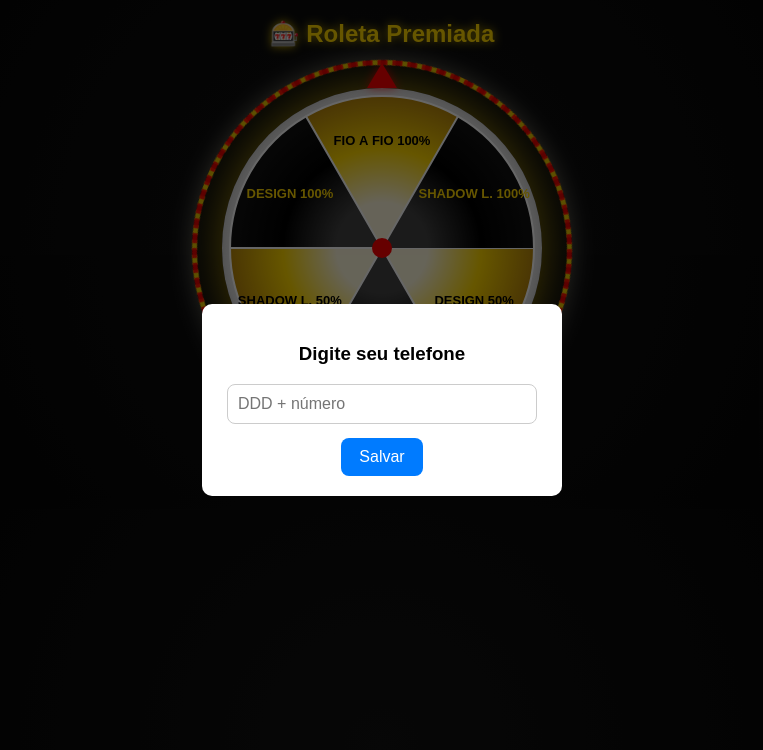
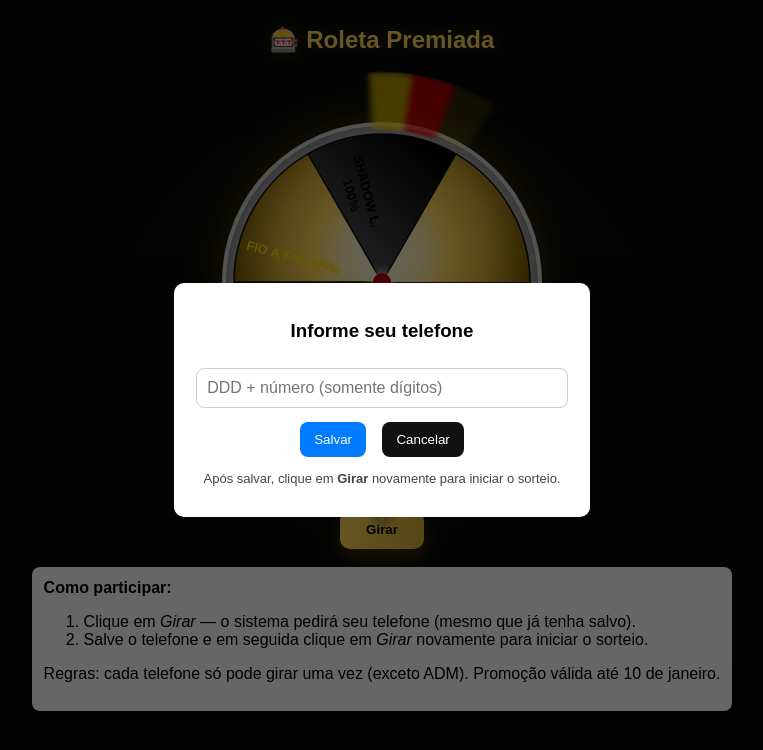
Before and after one commit to DAnbezsan/roleta-6, a plain HTML site: page index.html in a window 1280 px wide. Both pictures are taken after a click on the button "Girar". Shown: the whole page, without its empty margins (258-1021 px from the left). Drawn offline with Linux system fonts and the light colour scheme.

Commit message:
Update index.html

```diff
--- a/index.html
+++ b/index.html
@@ -1,173 +1,133 @@
 <!DOCTYPE html>
 <html lang="pt-BR">
 <head>
-<meta charset="UTF-8">
+<meta charset="utf-8" />
 <title>Roleta Premiada</title>
-<meta name="viewport" content="width=device-width, initial-scale=1.0">
+<meta name="viewport" content="width=device-width,initial-scale=1" />
 <script src="https://cdnjs.cloudflare.com/ajax/libs/qrcodejs/1.0.0/qrcode.min.js"></script>
 <style>
-  body {
-    font-family: Arial, sans-serif;
-    background: radial-gradient(circle at center, #111 0%, #000 100%);
-    margin: 0;
-    padding: 0;
-    display: flex;
-    flex-direction: column;
-    align-items: center;
+  :root{
+    --gold1:#FFF9E6; --gold2:#FFD95A; --gold3:#D4AF37; --gold4:#7a5e00;
+    --black1:#222; --black2:#000;
   }
-  h2 {
-    margin-top: 20px;
-    color: #FFD700;
-    text-shadow: 0 0 10px rgba(255, 215, 0, 0.8);
+  body{
+    font-family: Arial, Helvetica, sans-serif;
+    background: radial-gradient(circle at center, #0b0b0b 0%, #030303 100%);
+    margin:0; padding:20px; display:flex; flex-direction:column; align-items:center; color:#fff;
   }
-  .wheel-container {
-    position: relative;
-    display: inline-block;
-    margin-top: 20px;
-    animation: pulse 2s infinite ease-in-out;
-  }
-  @keyframes pulse {
-    0%, 100% { filter: brightness(1); }
-    50% { filter: brightness(1.4); }
-  }
-  canvas {
+  h2{ margin:6px 0 18px; color:var(--gold2); text-shadow:0 0 12px rgba(255,215,0,0.2); }
+  .wheel-wrap{ position: relative; width:380px; height:420px; display:flex; align-items:center; justify-content:center; }
+  canvas{ border-radius:50%; display:block; width:320px; height:320px;
     background: radial-gradient(circle, #fff 0%, #f1f1f1 100%);
-    border-radius: 50%;
-    box-shadow: 0 0 40px rgba(255, 215, 0, 0.6), inset 0 0 25px rgba(0,0,0,0.3);
-  }
-  /* luzes piscantes */
-  .casino-lights {
-    position: absolute;
-    top: 50%;
-    left: 50%;
-    transform: translate(-50%, -50%);
-    width: 380px;
-    height: 380px;
-    border-radius: 50%;
-    box-shadow: 0 0 25px rgba(255, 255, 255, 0.3);
-    pointer-events: none;
-  }
-  .casino-lights::before, .casino-lights::after {
-    content: "";
-    position: absolute;
-    inset: 0;
-    border-radius: 50%;
-    border: 5px dashed rgba(255, 215, 0, 0.9);
-    animation: spinLights 6s linear infinite;
-  }
-  .casino-lights::after {
-    border-color: rgba(255, 0, 0, 0.9);
-    animation-direction: reverse;
-  }
-  @keyframes spinLights {
-    from { transform: rotate(0deg); }
-    to { transform: rotate(360deg); }
+    box-shadow: 0 0 40px rgba(255,215,0,0.22), inset 0 0 25px rgba(0,0,0,0.35);
   }
 
-  /* seta no topo apontando para baixo */
+  /* casino lights ring */
+  .casino-lights{ position:absolute; width:420px; height:420px; border-radius:50%; pointer-events:none; top:50%; left:50%; transform:translate(-50%,-50%); z-index:1; }
+  .casino-lights::before, .casino-lights::after{
+    content:""; position:absolute; inset:0; border-radius:50%;
+    background: conic-gradient(from 0deg, rgba(255,215,0,0.95) 0 12deg, rgba(255,0,0,0.95) 12deg 24deg, rgba(255,215,0,0.2) 24deg 36deg, transparent 36deg 60deg);
+    mask: radial-gradient(closest-side, transparent 0 72%, black 73%);
+    animation: spin 5s linear infinite;
+    filter: blur(1px);
+  }
+  .casino-lights::after{ animation-duration:8s; opacity:0.7; transform-origin:center; filter: blur(3px) saturate(1.2); }
+  @keyframes spin{ from{ transform:rotate(0deg);} to{ transform:rotate(360deg);} }
+
+  /* golden arrow (placed below wheel, pointing up) */
   .arrow {
-    position: absolute;
-    top: -25px;
-    left: 50%;
-    transform: translateX(-50%) rotate(180deg);
-    width: 0;
-    height: 0;
-    border-left: 15px solid transparent;
-    border-right: 15px solid transparent;
-    border-top: 25px solid red;
-    filter: drop-shadow(0 0 5px rgba(255,0,0,0.7));
+    position:absolute;
+    bottom:-30px; /* below canvas */
+    left:50%;
+    transform:translateX(-50%);
+    width:0; height:0;
+    border-left:18px solid transparent;
+    border-right:18px solid transparent;
+    border-top:30px solid var(--gold3); /* triangle pointing up */
+    filter: drop-shadow(0 6px 6px rgba(0,0,0,0.45));
+    z-index:5;
   }
 
-  #spinBtn {
-    margin: 20px;
-    padding: 12px 24px;
-    font-size: 18px;
-    border: none;
-    border-radius: 8px;
-    background: linear-gradient(90deg, #FFD700, #FF8C00);
-    color: #000;
-    cursor: pointer;
-    font-weight: bold;
-    text-shadow: 0 0 3px #fff;
-    box-shadow: 0 0 15px rgba(255,215,0,0.6);
+  #spinBtn{
+    margin-top:18px;padding:12px 26px;border-radius:10px;border:none;font-weight:700;
+    background:linear-gradient(90deg,var(--gold2),var(--gold3)); color:#000; cursor:pointer; box-shadow:0 8px 20px rgba(255,215,0,0.22);
   }
-  #spinBtn:hover { filter: brightness(1.2); }
-  #spinBtn:disabled { background: #888; cursor: not-allowed; }
+  #spinBtn:disabled{background:#666;color:#ddd;cursor:not-allowed}
 
-  .modal {
-    display: none;
-    position: fixed;
-    top: 0; left: 0;
-    width: 100%; height: 100%;
-    background: rgba(0,0,0,0.6);
-    align-items: center;
-    justify-content: center;
-  }
-  .modal-content {
-    background: #fff;
-    padding: 20px;
-    border-radius: 10px;
-    text-align: center;
-    width: 85%;
-    max-width: 320px;
-  }
-  input {
-    padding: 10px;
-    width: 90%;
-    margin-bottom: 10px;
-    border: 1px solid #ccc;
-    border-radius: 8px;
-    font-size: 16px;
-  }
-  button {
-    padding: 10px 18px;
-    border: none;
-    border-radius: 8px;
-    background: #007bff;
-    color: #fff;
-    font-size: 16px;
-    cursor: pointer;
-    margin-top: 4px;
-  }
-  .close-btn { margin-top: 12px; background: #000; color: #fff; }
+  .modal{ display:none; position:fixed; inset:0; background:rgba(0,0,0,0.6); align-items:center; justify-content:center; z-index:60; }
+  .modal-content{ background:#fff;color:#000;padding:18px;border-radius:10px;width:92%;max-width:380px; text-align:center; }
+  input{ padding:10px;width:92%;margin:8px 0;border-radius:8px;border:1px solid #ccc;font-size:16px; }
+  .btn{ padding:10px 14px;border-radius:8px;border:none;background:#007bff;color:#fff;cursor:pointer;margin:6px; }
+  .close-btn{ background:#111;color:#fff; }
+  #whatsappBtn{ background:linear-gradient(90deg,#25D366,#128C7E); color:#fff; border:none;padding:10px 12px;border-radius:8px; cursor:pointer; margin-top:8px; font-weight:700; }
+
+  #qrcode{ margin:10px auto; width:120px; height:120px; }
+
+  .info{ max-width:760px; margin-top:18px; background:#fff;color:#000;padding:12px;border-radius:8px; box-shadow:0 8px 18px rgba(0,0,0,0.08); text-align:left; }
 </style>
 </head>
 <body>
 <h2>🎰 Roleta Premiada</h2>
 
-<div class="wheel-container">
-  <canvas id="wheel" width="320" height="320"></canvas>
-  <div class="arrow"></div>
-  <div class="casino-lights"></div>
+<div class="wheel-wrap" aria-hidden="false">
+  <canvas id="wheel" width="320" height="320" aria-label="Roleta"></canvas>
+  <div class="arrow" aria-hidden="true"></div>
+  <div class="casino-lights" aria-hidden="true"></div>
 </div>
 
 <button id="spinBtn">Girar</button>
 
-<div id="phoneModal" class="modal">
+<!-- phone modal -->
+<div id="phoneModal" class="modal" aria-hidden="true">
   <div class="modal-content">
-    <h3>Digite seu telefone</h3>
-    <input id="phoneInput" placeholder="DDD + número" maxlength="13" />
-    <button id="savePhoneBtn">Salvar</button>
+    <h3>Informe seu telefone</h3>
+    <input id="phoneInput" placeholder="DDD + número (somente dígitos)" maxlength="13" />
+    <div>
+      <button id="savePhoneBtn" class="btn">Salvar</button>
+      <button id="cancelPhoneBtn" class="btn close-btn">Cancelar</button>
+    </div>
+    <p style="font-size:13px;color:#444;margin-top:8px;">Após salvar, clique em <strong>Girar</strong> novamente para iniciar o sorteio.</p>
   </div>
 </div>
 
-<div id="resultModal" class="modal">
+<!-- result modal -->
+<div id="resultModal" class="modal" aria-hidden="true">
   <div class="modal-content">
-    <h2 id="resultTitle" style="margin:6px 0;font-size:20px;color:#000"></h2>
-    <div id="qrcode" style="margin:10px auto;width:120px;height:120px;"></div>
-    <button id="whatsappBtn">📲 Enviar via WhatsApp</button>
-    <button class="close-btn" id="closeRes">Fechar</button>
+    <h2 id="resultTitle" style="margin:6px 0;font-size:20px;"></h2>
+    <div id="qrcode"></div>
+    <div>
+      <button id="whatsappBtn">📲 Enviar via WhatsApp</button>
+    </div>
+    <div>
+      <button id="closeRes" class="btn close-btn">Fechar</button>
+    </div>
   </div>
 </div>
 
+<div class="info">
+  <strong>Como participar:</strong>
+  <ol>
+    <li>Clique em <em>Girar</em> — o sistema pedirá seu telefone (mesmo que já tenha salvo).</li>
+    <li>Salve o telefone e em seguida clique em <em>Girar</em> novamente para iniciar o sorteio.</li>
+  </ol>
+  <p>Regras: cada telefone só pode girar uma vez (exceto ADM). Promoção válida até 10 de janeiro.</p>
+</div>
+
 <script>
+/* ---------- CONFIG ---------- */
+const GOOGLE_SCRIPT_URL = "https://script.google.com/macros/s/AKfycbxIjpHdsFx0TyHRs8YDe7fZlJ0l88SPQRklLu2QTMquIeHvvMuIr01ZRY-8GQi7yzXx/exec";
+const OWNER_WHATSAPP = "SEU_NUMERO_AQUI";             // substituir por exemplo: 5577981633924
+const ADMIN_PHONE = "SEU_NUMERO_ADMIN_AQUI";          // substituir por exemplo: 77998652620
+const ADMIN_TAG = "ADM";
+
+/* ---------- PRIZES ---------- */
 const prizes = [
-  {label:'DESIGN 50%', color:'#D4AF37'},
-  {label:'FIO A FIO 50%', color:'#000000'},
-  {label:'SHADOW L. 50%', color:'#D4AF37'},
-  {label:'DESIGN 100%', color:'#000000'},
-  {label:'FIO A FIO 100%', color:'#D4AF37'},
-  {label:'SHADOW L. 100%', color:'#000000'}
+  { label: "DESIGN 50%" },
+  { label: "FIO A FIO 50%" },
+  { label: "SHADOW L. 50%" },
+  { label: "DESIGN 100%" },
+  { label: "FIO A FIO 100%" },
+  { label: "SHADOW L. 100%" }
 ];
 
 const prizesSequence = [
@@ -193,147 +153,193 @@ const prizesSequence = [
   'FIO A FIO 100%'
 ];
 
-const canvas = document.getElementById('wheel');
-const ctx = canvas.getContext('2d');
-const cx = canvas.width / 2;
-const cy = canvas.height / 2;
-const r = Math.min(cx, cy) - 8;
+/* ---------- CANVAS DRAW (gold metallic + centered text) ---------- */
+const canvas = document.getElementById("wheel");
+const ctx = canvas.getContext("2d");
+const cx = canvas.width / 2, cy = canvas.height / 2;
+const r = Math.min(cx, cy) - 12;
 
-function drawWheel(rotation = 0) {
-  const arc = (2 * Math.PI) / prizes.length;
-  ctx.clearRect(0, 0, canvas.width, canvas.height);
+function goldGrad(s,e){
+  const g = ctx.createRadialGradient(0, -r*0.2, r*0.02, 0, -r*0.2, r);
+  g.addColorStop(0, "#FFF9E6");
+  g.addColorStop(0.25, "#FFEFB3");
+  g.addColorStop(0.45, "#FFD95A");
+  g.addColorStop(0.7, "#D4AF37");
+  g.addColorStop(1, "#7a5e00");
+  return g;
+}
+function blackGrad(s,e){
+  const g = ctx.createLinearGradient(Math.cos(s)*r*0.2, Math.sin(s)*r*0.2, Math.cos(e)*r*0.9, Math.sin(e)*r*0.9);
+  g.addColorStop(0, "#4a4a4a");
+  g.addColorStop(0.5, "#222222");
+  g.addColorStop(1, "#000000");
+  return g;
+}
+function drawWrappedText(context, text, x, y, maxWidth){
+  if(context.measureText(text).width <= maxWidth){ context.fillText(text,x,y); return; }
+  const parts = text.split(' '); let line='', lines=[];
+  for(let n=0;n<parts.length;n++){
+    const testLine = line ? (line + ' ' + parts[n]) : parts[n];
+    if(context.measureText(testLine).width > maxWidth && line){ lines.push(line); line = parts[n]; }
+    else line = testLine;
+  }
+  if(line) lines.push(line);
+  const offset = (lines.length - 1) * -8;
+  for(let i=0;i<lines.length;i++) context.fillText(lines[i], x, y + offset + i*16);
+}
+
+function drawWheel(rotation=0){
+  const c = prizes.length, a = 2*Math.PI/c;
+  ctx.clearRect(0,0,canvas.width,canvas.height);
   ctx.save();
-  ctx.translate(cx, cy);
+  ctx.translate(cx,cy);
   ctx.rotate(rotation);
 
-  for (let i = 0; i < prizes.length; i++) {
-    const start = i * arc;
-    const end = start + arc;
+  // rim shine
+  ctx.beginPath();
+  ctx.arc(0,0,r+8,0,2*Math.PI);
+  const rim = ctx.createRadialGradient(0,0,r*0.5,0,0,r+8);
+  rim.addColorStop(0,'rgba(255,255,255,0.12)');
+  rim.addColorStop(1,'rgba(0,0,0,0.35)');
+  ctx.fillStyle = rim; ctx.fill();
 
-    const gradient = ctx.createRadialGradient(0, 0, r*0.3, 0, 0, r);
-    if (prizes[i].color === '#D4AF37') {
-      gradient.addColorStop(0, '#FFF8DC');
-      gradient.addColorStop(0.5, '#FFD700');
-      gradient.addColorStop(1, '#B8860B');
-    } else {
-      gradient.addColorStop(0, '#444');
-      gradient.addColorStop(0.5, '#000');
-      gradient.addColorStop(1, '#111');
-    }
+  for(let i=0;i<c;i++){
+    const s = i*a, e = s+a;
+    ctx.beginPath(); ctx.moveTo(0,0); ctx.arc(0,0,r,s,e);
+    const isGold = (i % 2 === 1);
+    ctx.fillStyle = isGold ? goldGrad(s,e) : blackGrad(s,e);
+    ctx.fill();
+    ctx.strokeStyle = '#0d0d0d'; ctx.lineWidth = 1.6; ctx.stroke();
 
-    ctx.beginPath();
-    ctx.moveTo(0, 0);
-    ctx.arc(0, 0, r, start, end);
-    ctx.fillStyle = gradient;
-    ctx.fill();
-    ctx.lineWidth = 2;
-    ctx.strokeStyle = "#fff";
-    ctx.stroke();
-
+    // text: center along arc
     ctx.save();
-    ctx.rotate(start + arc / 2);
-    ctx.translate(r * 0.7, 0);
-    ctx.rotate(-rotation - start - arc / 2);
-    ctx.fillStyle = prizes[i].color === '#D4AF37' ? '#000' : '#FFD700';
+    const mid = s + a/2;
+    ctx.rotate(mid + Math.PI / prizes.length / 2); // slight compensation
+    ctx.translate(0, -r*0.62);
+    ctx.rotate(Math.PI/2);
     ctx.font = "bold 13px Arial";
     ctx.textAlign = "center";
     ctx.textBaseline = "middle";
-    ctx.fillText(prizes[i].label, 0, 0);
+    ctx.fillStyle = isGold ? '#000' : '#FFD700';
+    drawWrappedText(ctx, prizes[i].label, 0, 0, 110);
     ctx.restore();
   }
 
-  ctx.beginPath();
-  ctx.fillStyle = "red";
-  ctx.arc(0, 0, 10, 0, 2 * Math.PI);
-  ctx.fill();
+  // center hub
+  ctx.beginPath(); ctx.arc(0,0,r*0.12,0,2*Math.PI);
+  const hub = ctx.createRadialGradient(0,0,2,0,0,r*0.12); hub.addColorStop(0,'#fff'); hub.addColorStop(0.6,'rgba(255,255,255,0.2)'); hub.addColorStop(1,'rgba(255,255,255,0)');
+  ctx.fillStyle = hub; ctx.fill();
+  ctx.beginPath(); ctx.arc(0,0,9,0,2*Math.PI); ctx.fillStyle='#b80000'; ctx.fill();
+
   ctx.restore();
 }
 drawWheel();
 
+/* ---------- LOGIC ---------- */
 let spinning = false;
-let currentIndex = 0;
-let usedPhones = JSON.parse(localStorage.getItem("usedPhones") || "[]");
+let currentIndex = parseInt(localStorage.getItem('currentIndex')||'0',10);
+let usedPhones = JSON.parse(localStorage.getItem('usedPhones')||'[]');
 let currentPrize = "";
 
-document.getElementById('spinBtn').addEventListener('click', () => {
-  if (spinning) return;
-  const phone = localStorage.getItem('wheelPhone');
-  if (!phone) {
-    document.getElementById('phoneModal').style.display = 'flex';
-    return;
-  }
-  startSpin(phone);
+/* arrow target angle (degrees) - arrow points UP from bottom (north) == 270deg */
+const ARROW_DEG = 270;
+function degToRad(d){ return d * Math.PI / 180; }
+
+document.getElementById('spinBtn').addEventListener('click', ()=>{
+  if(spinning) return;
+  // always request phone first (prefill if already saved)
+  const stored = localStorage.getItem('wheelPhone') || '';
+  document.getElementById('phoneInput').value = stored;
+  document.getElementById('phoneModal').style.display = 'flex';
 });
 
-document.getElementById('savePhoneBtn').addEventListener('click', () => {
-  const v = document.getElementById('phoneInput').value.trim();
-  if (!/^\d{10,13}$/.test(v)) { alert('Digite um telefone válido com DDD'); return; }
-  localStorage.setItem('wheelPhone', v);
+/* Phone modal behavior */
+document.getElementById('cancelPhoneBtn').addEventListener('click', ()=>{
   document.getElementById('phoneModal').style.display = 'none';
 });
+document.getElementById('savePhoneBtn').addEventListener('click', ()=>{
+  const raw = document.getElementById('phoneInput').value.trim().replace(/\D/g,'');
+  if(!/^\d{10,13}$/.test(raw)){ alert('Digite um telefone válido (somente dígitos, 10–13 caracteres)'); return; }
+  localStorage.setItem('wheelPhone', raw);
+  document.getElementById('phoneModal').style.display = 'none';
+  // user must click "Girar" again to actually spin
+});
 
-function startSpin(phone) {
-  if (spinning) return;
-  if (phone !== "77998652620" && usedPhones.includes(phone)) {
-    alert('Este número já participou da promoção.');
-    return;
-  }
+/* When user clicks spin and modal is not open -> start spin */
+document.getElementById('spinBtn').addEventListener('click', ()=>{
+  if(spinning) return;
+  if(document.getElementById('phoneModal').style.display === 'flex') return;
+  const phone = localStorage.getItem('wheelPhone') || '';
+  if(!phone){ alert('Informe seu telefone antes de girar.'); return; }
+  startSpinWithPhone(phone);
+});
+
+function startSpinWithPhone(phone){
+  if(spinning) return;
+  if(phone !== ADMIN_PHONE && usedPhones.includes(phone)){ alert('Este número já participou da promoção.'); return; }
 
   spinning = true;
   const targetIndex = currentIndex % prizesSequence.length;
   const targetLabel = prizesSequence[targetIndex];
-  const prizeIndex = prizes.findIndex(p => p.label === targetLabel);
-  const spins = 5;
-  const totalRotation = spins * 2 * Math.PI + (Math.PI * 1.5) - (prizeIndex * (2 * Math.PI / prizes.length)) - (Math.PI / prizes.length);
+  const prizeIndex = prizes.findIndex(p=>p.label===targetLabel);
+  const spins = 4 + Math.floor(Math.random()*3);
+  const degreesPerSector = 360 / prizes.length;
+  const sectorMid = prizeIndex * degreesPerSector + degreesPerSector/2;
+  const offset = (Math.random()*6) - 3; // small random jitter
+  const finalDegrees = spins*360 + (ARROW_DEG - sectorMid) + offset;
   const start = performance.now();
-  const duration = 4000;
+  const duration = 4200 + Math.random()*800;
 
-  function animate(time) {
-    const t = Math.min(1, (time - start) / duration);
-    const ease = 1 - Math.pow(1 - t, 3);
-    drawWheel(totalRotation * ease);
-    if (t < 1) requestAnimationFrame(animate);
-    else {
+  function animate(now){
+    const t = Math.min(1,(now-start)/duration);
+    const ease = 1 - Math.pow(1-t,3);
+    const curDeg = finalDegrees * ease;
+    drawWheel(degToRad(curDeg));
+    if(t < 1) requestAnimationFrame(animate); else {
       spinning = false;
       currentIndex++;
       currentPrize = targetLabel;
-      if (phone !== "77998652620") {
+      if(phone !== ADMIN_PHONE){
         usedPhones.push(phone);
-        localStorage.setItem("usedPhones", JSON.stringify(usedPhones));
+        localStorage.setItem('usedPhones', JSON.stringify(usedPhones));
       }
+      localStorage.setItem('currentIndex', currentIndex);
       showResult(targetLabel, phone);
     }
   }
   requestAnimationFrame(animate);
 }
 
-function showResult(label, phone) {
+/* ---------- RESULT & WHATSAPP & SHEETS ---------- */
+function showResult(label, phone){
   const modal = document.getElementById('resultModal');
   document.getElementById('resultTitle').textContent = label;
   modal.style.display = 'flex';
   document.getElementById('qrcode').innerHTML = '';
-  new QRCode(document.getElementById("qrcode"), {
-    text: window.location.href,
-    width: 120,
-    height: 120
-  });
+  new QRCode(document.getElementById("qrcode"), { text: window.location.href, width:120, height:120 });
 
+  // WhatsApp button
   document.getElementById('whatsappBtn').onclick = () => {
-    const owner = "5577981633924";
+    const owner = OWNER_WHATSAPP;
     const msg = `🎉 Olá! Ganhei na Roleta Premiada!\n🏆 Prêmio: ${label}\n📱 Telefone: ${phone}`;
     window.open(`https://wa.me/${owner}?text=${encodeURIComponent(msg)}`, "_blank");
   };
 
-  fetch("https://script.google.com/macros/s/AKfycbxIjpHdsFx0TyHRs8YDe7fZlJ0l88SPQRklLu2QTMquIeHvvMuIr01ZRY-8GQi7yzXx/exec", {
-    method: "POST",
-    headers: { "Content-Type": "application/x-www-form-urlencoded" },
-    body: `phone=${encodeURIComponent(phone)}&prize=${encodeURIComponent(label)}&date=${encodeURIComponent(new Date().toLocaleString())}`
-  }).catch(err => console.error("Erro ao enviar:", err));
+  // Send JSON to Apps Script (using fetch with JSON body)
+  try{
+    const payload = { phone: phone, prize: label, date: new Date().toISOString(), admin: (phone===ADMIN_PHONE ? ADMIN_TAG : '') };
+    fetch(GOOGLE_SCRIPT_URL, {
+      method: "POST",
+      headers: { "Content-Type": "application/json" },
+      body: JSON.stringify(payload)
+    }).catch(()=>{/* silent */});
+  }catch(e){ console.warn('Erro envio sheets', e); }
 }
 
-document.getElementById('closeRes').addEventListener('click', () => {
-  document.getElementById('resultModal').style.display = 'none';
-});
+document.getElementById('closeRes').addEventListener('click', ()=>{ document.getElementById('resultModal').style.display='none'; });
+
+/* ---------- init ---------- */
+(function(){ drawWheel(); })();
 </script>
 </body>
 </html>
```
